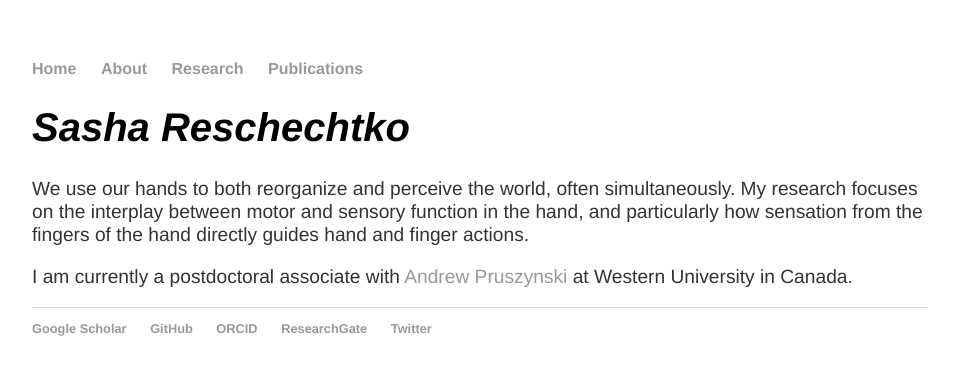
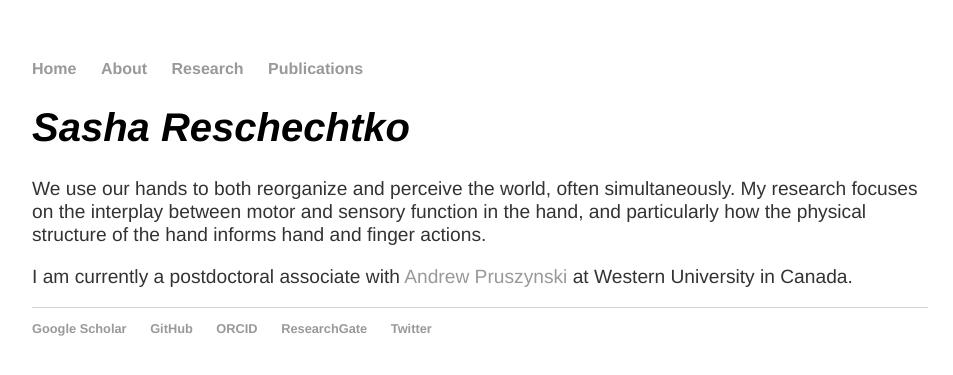
Before and after one commit to sreschechtko/sreschechtko.github.io, a Jekyll site: the page built from index.html, in a window 1280 px wide. Shown: the top 375 px of the page, without its empty margins (160-1113 px from the left). Built offline with Jekyll 4.4.1, drawn with Linux system fonts in a browser that asks for light colours.

Commit message:
Update index.html

```diff
--- a/index.html
+++ b/index.html
@@ -4,6 +4,6 @@ title: Sasha Reschechtko - Home
 ---
 <div class="blurb">
 	<h1>Sasha Reschechtko</h1>
-	<p>We use our hands to both reorganize and perceive the world, often simultaneously. My research focuses on the interplay between motor and sensory function in the hand, and particularly how sensation from the fingers of the hand directly guides hand and finger actions. </p>
+	<p>We use our hands to both reorganize and perceive the world, often simultaneously. My research focuses on the interplay between motor and sensory function in the hand, and particularly how the physical structure of the hand informs hand and finger actions. </p>
 	<p>I am currently a postdoctoral associate with <a href="http://www.pruszynskilab.com/" target = "_blank">Andrew Pruszynski</a> at Western University in Canada.</p>
 </div><!-- /.blurb -->
```
